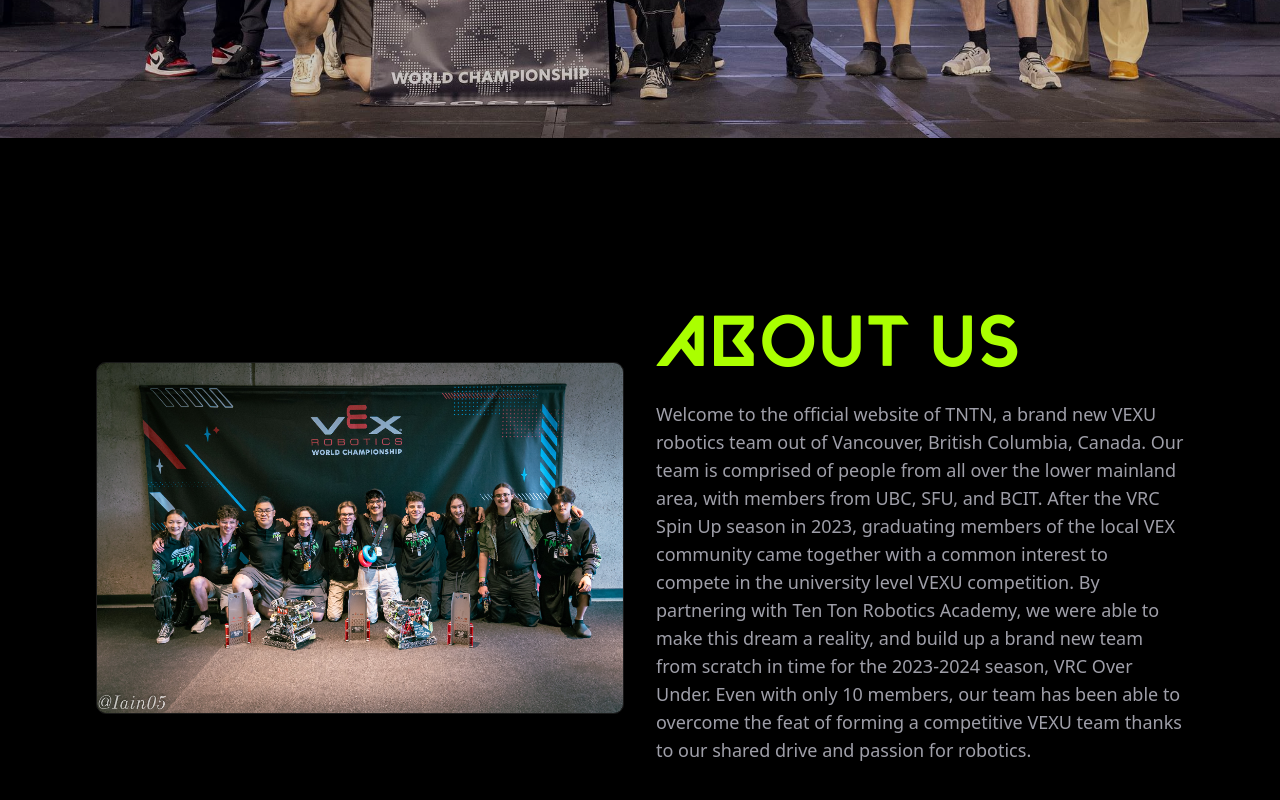
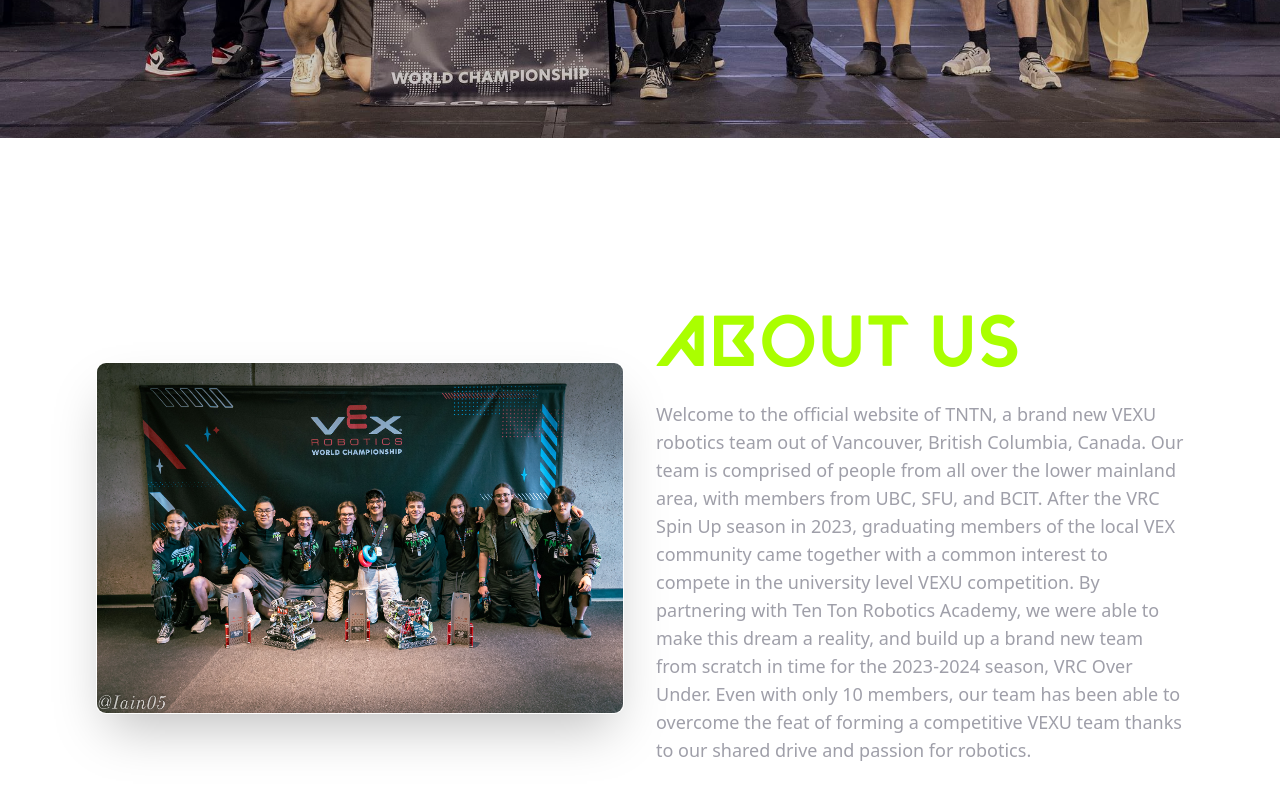
Before and after one commit to alexchen817/tntn-website-react, a React (Vite) app: page / in a window 1280 px wide. Shown: the part 662-1462 px from the top of the page. Built offline with nearby package versions, Linux system fonts and the light colour scheme.

Commit message:
add background into app backgroudn

```diff
--- a/src/App.jsx
+++ b/src/App.jsx
@@ -5,7 +5,8 @@
 import React, { useState } from "react";
 import Hero from "./components/Hero";
 import About from "./components/About";
-import { ReactLenis, useLenis } from 'lenis/react'
+
+import Background from "../src/components/Background";
 // global registering for plugins.
 gsap.registerPlugin(ScrollTrigger, SplitText, ScrollToPlugin);
 
@@ -13,15 +14,18 @@
     const [showSplash, setShowSplash] = useState(true);
 
     return (
-        <div className="bg-black min-hscreen">
+        <div className="min-hscreen">
             {/* show the splash, otherwise if complete show the main sections */}
             {showSplash ? (
                 <SplashScreen onComplete={() => setShowSplash(false)} />
             ) : (
-                <main>
-                    <Navbar />
-                    <Hero />
-                    <About />
+                <main className="relative h-screen w-full">
+                    <Background />
+                    <div className="relative z-10">
+                        <Navbar />
+                        <Hero />
+                        <About />
+                    </div>
                 </main>
             )}
         </div>
--- a/src/components/About.jsx
+++ b/src/components/About.jsx
@@ -32,7 +32,7 @@
     }, { scope: ghostRef });
 
     return (
-        <div id="about" ref={ghostRef} className="overflow-hidden bg-black">
+        <div id="about" ref={ghostRef} className="overflow-hidden">
             <div ref={scrollRef} className="flex flex-col md:flex-row h-auto md:h-screen w-full md:w-fit flex-nowrap">
 
                 <section className="w-screen h-screen flex flex-col md:flex-row items-center justify-center p-6 md:p-20 flex-shrink-0">
@@ -56,7 +56,7 @@
                     </div>
                 </section>
 
-                <section className="w-screen h-screen flex items-center justify-center p-6 md:p-20 flex-shrink-0 bg-zinc-900/50">
+                <section className="w-screen h-screen flex items-center justify-center p-6 md:p-20 flex-shrink-0">
                     <div className="max-w-4xl text-center">
                         <h2 className="text-white text-5xl md:text-8xl font-valorant mb-6">Our Mission</h2>
                         <p className="text-zinc-400 text-xl leading-relaxed">
--- /dev/null
+++ b/src/components/Background.jsx
@@ -0,0 +1,11 @@
+import { BackgroundBeams } from "./ui/background-beams.jsx";
+const Background = () => {
+  return (
+    // make sure the backgroundis behind everything
+    <div className="fixed bg-black inset-0 w-full h-full z-0">
+        <BackgroundBeams />
+    </div>
+  )
+}
+
+export default Background
```
